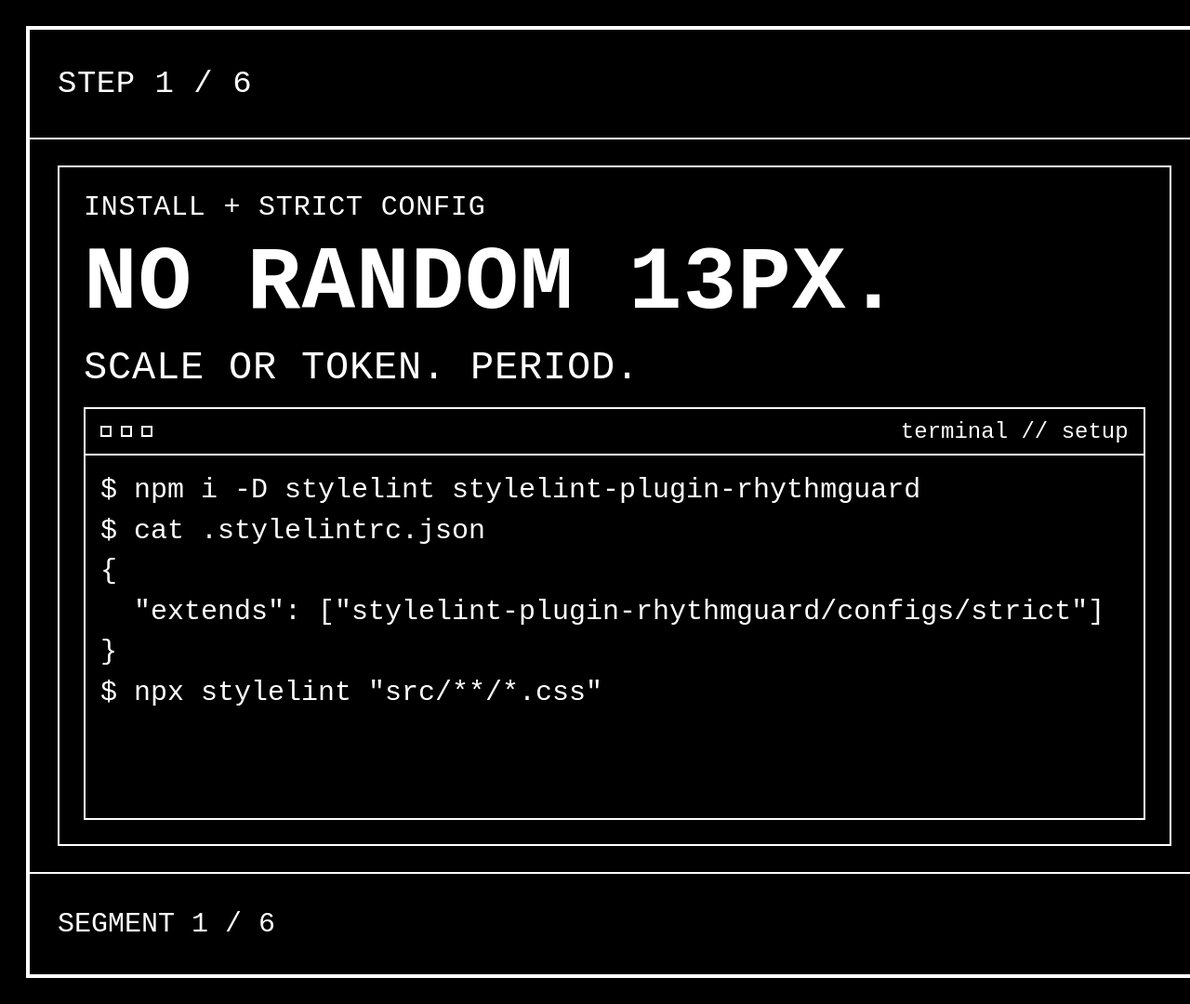
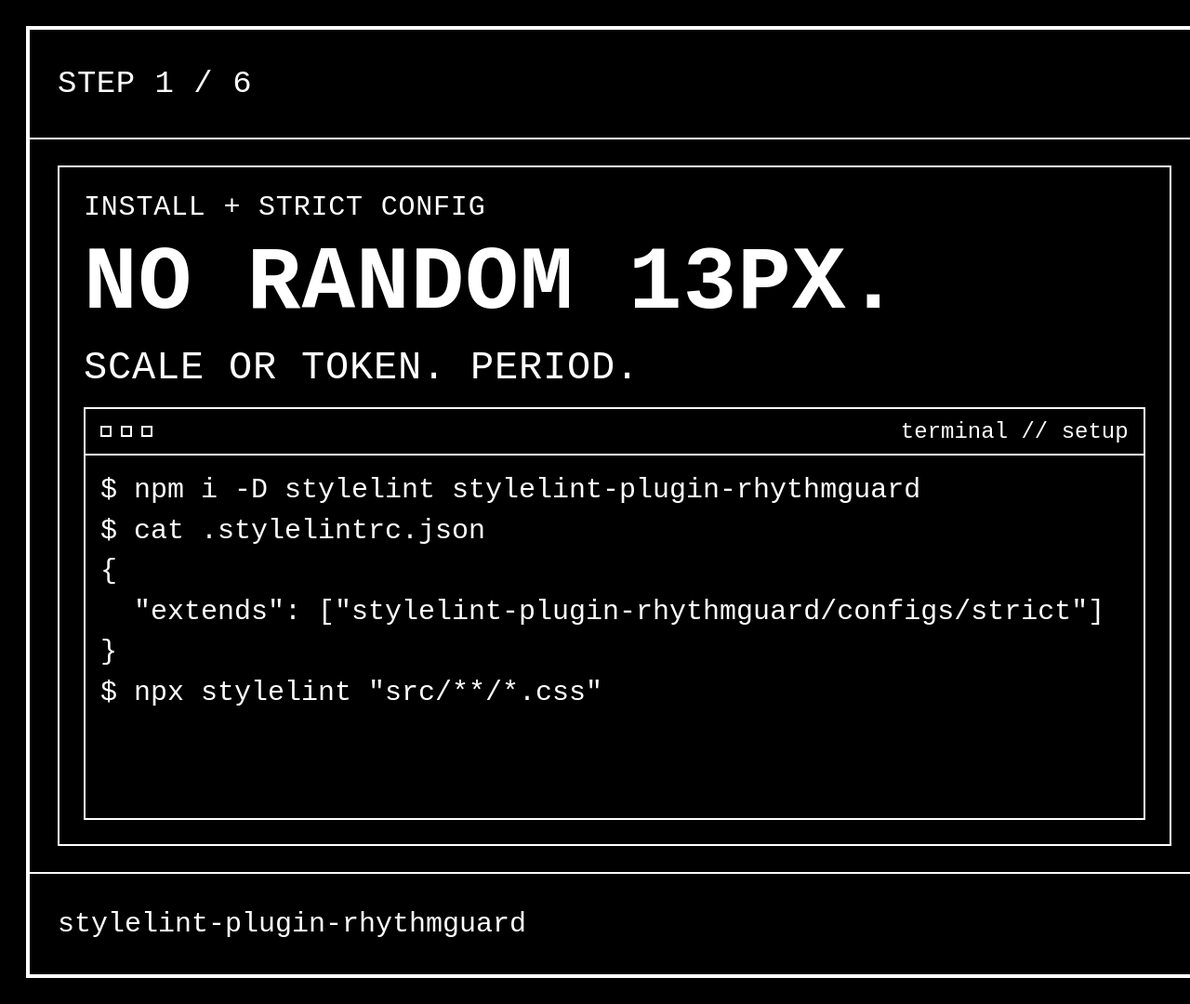
Before and after one commit to PetriLahdelma/stylelint-plugin-rhythmguard, a website: page assets/rhythmguard-campaign-60s-template.html in a window 1280 px wide. Shown: the top 1080 px of the page at 93% size. Drawn offline with Linux system fonts and the light colour scheme; a web font is replaced by a local one.

Commit message:
Remove segment label from 60s campaign video

```diff
--- a/assets/rhythmguard-campaign-60s-template.html
+++ b/assets/rhythmguard-campaign-60s-template.html
@@ -207,7 +207,6 @@
         </aside>
       </main>
       <footer class="footer">
-        <div id="segment">SEGMENT 1 / 6</div>
         <div>stylelint-plugin-rhythmguard</div>
       </footer>
     </div>
@@ -318,7 +317,6 @@
       document.getElementById("terminal-title").textContent = scene.terminalTitle;
       document.getElementById("code").textContent = scene.code.join("\n");
       document.getElementById("why").textContent = scene.why;
-      document.getElementById("segment").textContent = `SEGMENT ${index + 1} / ${scenes.length}`;
     </script>
   </body>
 </html>
```
Also changed, not shown: assets/campaign-slides/scene-1.png, assets/campaign-slides/scene-2.png, assets/campaign-slides/scene-3.png, assets/campaign-slides/scene-4.png, assets/campaign-slides/scene-5.png, assets/campaign-slides/scene-6.png, assets/rhythmguard-campaign-60s.gif, 1 other file.
